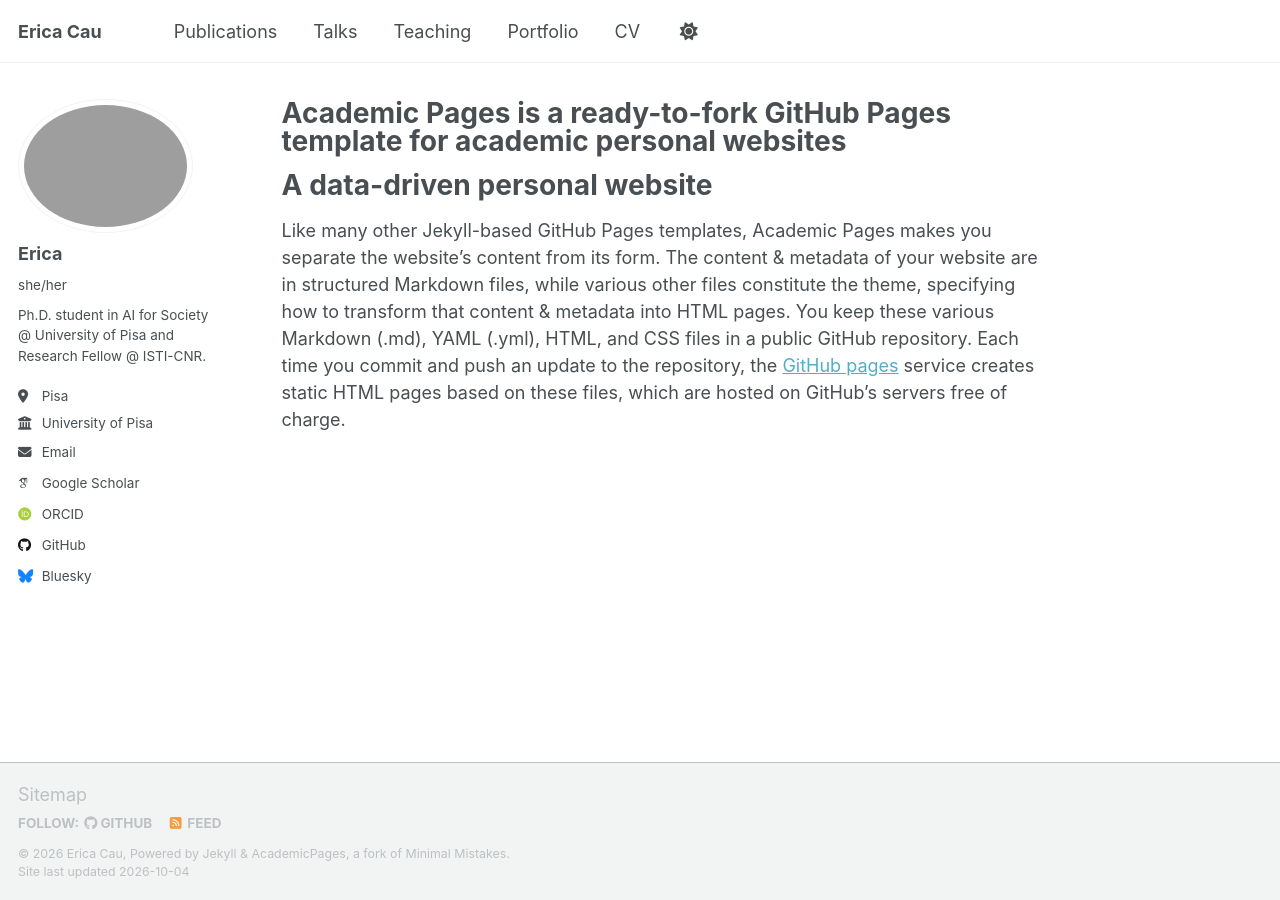
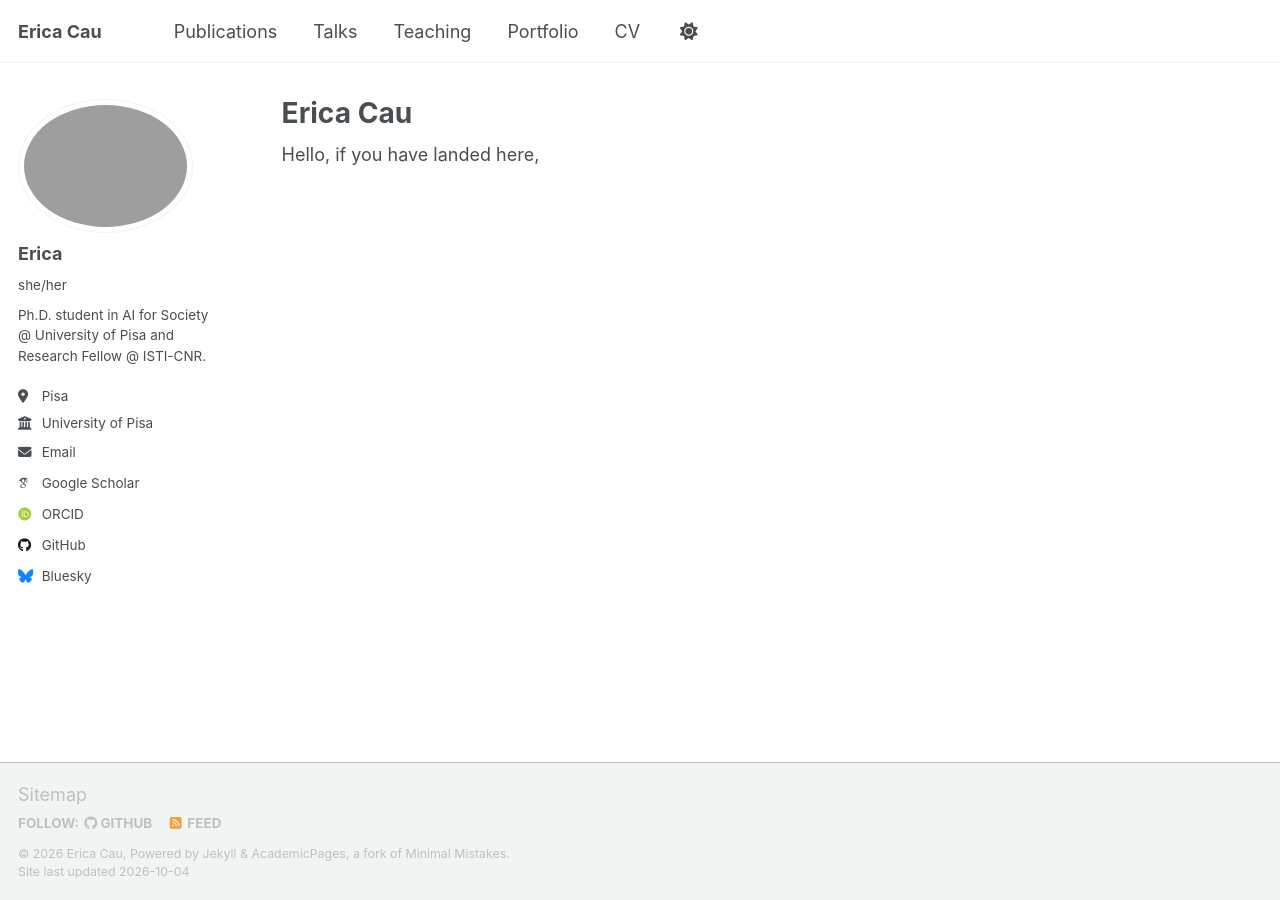
Before and after one commit to ericacau/ericacau.github.io, a Jekyll site: the page built from _pages/about.md, in a window 1280 px wide. Built offline with Jekyll 4.4.1, drawn with Linux system fonts in a browser that asks for light colours; some web fonts are replaced; a script that is not in the unit is left out.

Commit message:
Aggiorna contenuti del sito

```diff
--- a/_pages/about.md
+++ b/_pages/about.md
@@ -1,12 +1,10 @@
 ---
 permalink: /
-title: "Academic Pages is a ready-to-fork GitHub Pages template for academic personal websites"
+title: "Erica Cau"
 author_profile: true
 redirect_from:
   - /about/
   - /about.html
 ---
 
-A data-driven personal website
-======
-Like many other Jekyll-based GitHub Pages templates, Academic Pages makes you separate the website's content from its form. The content & metadata of your website are in structured Markdown files, while various other files constitute the theme, specifying how to transform that content & metadata into HTML pages. You keep these various Markdown (.md), YAML (.yml), HTML, and CSS files in a public GitHub repository. Each time you commit and push an update to the repository, the [GitHub pages](https://pages.github.com/) service creates static HTML pages based on these files, which are hosted on GitHub's servers free of charge.
+Hello, if you have landed here,
```
